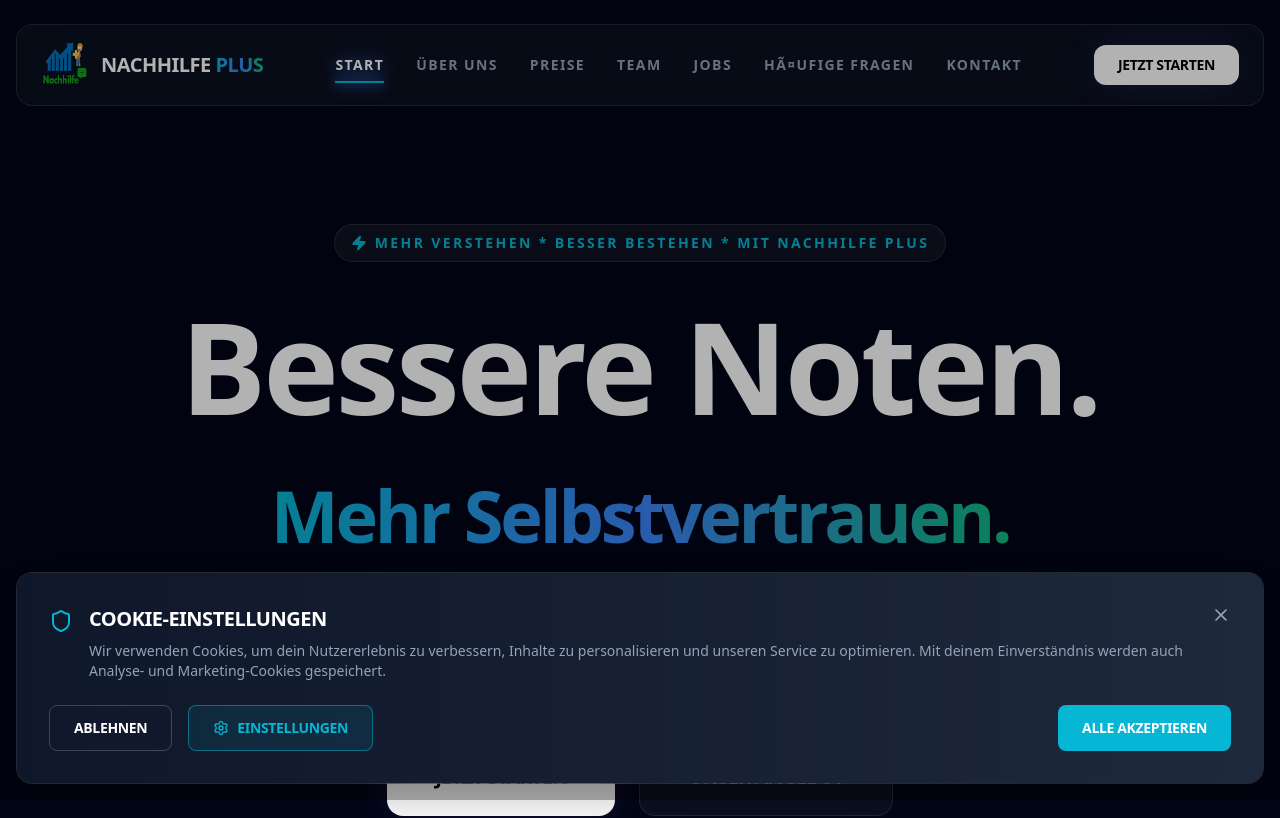
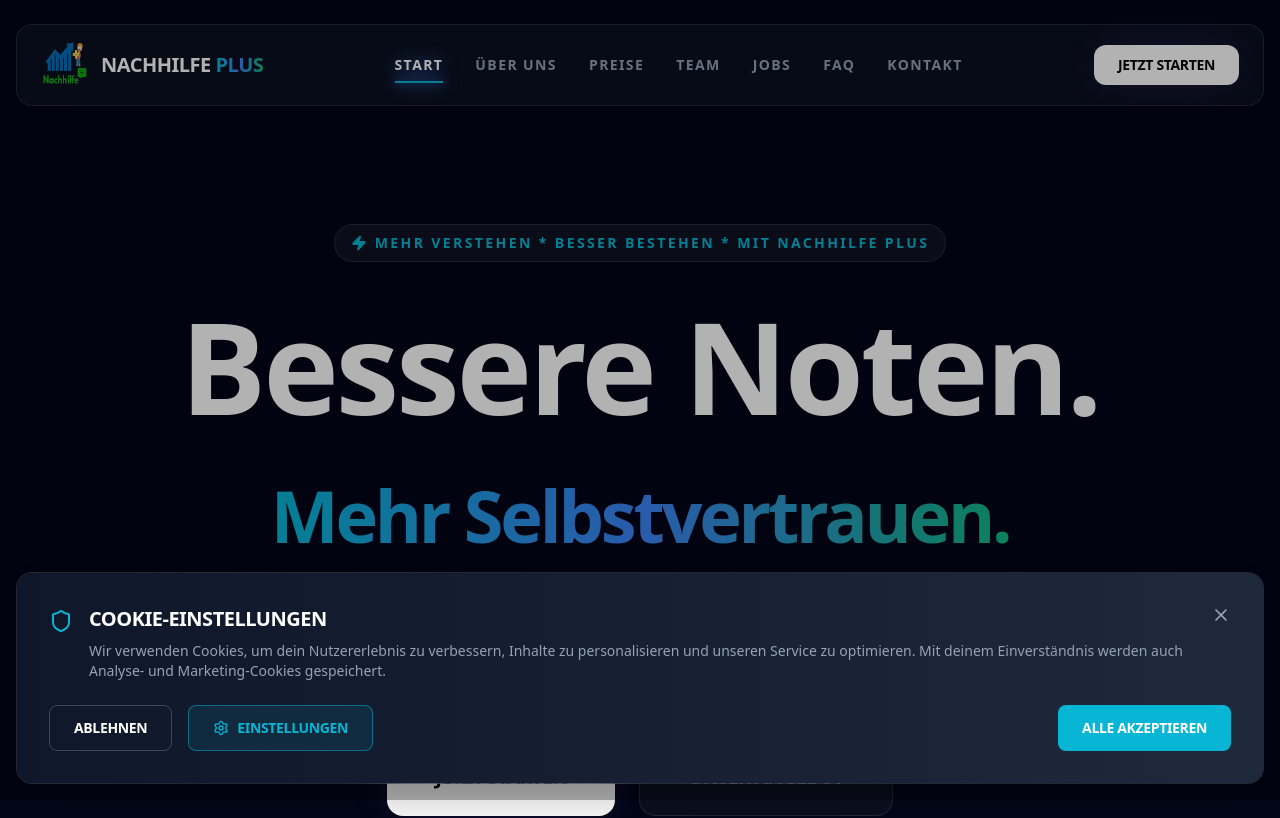
Before and after one commit to Amazigh-DZ/nachhilfeplus, a React (Vite) app: page / in a window 1280 px wide. Shown: the top 818 px of the page. Built offline with nearby package versions, Linux system fonts and the light colour scheme.

Commit message:
Rename FAQ navigation label

```diff
--- a/src/App.tsx
+++ b/src/App.tsx
@@ -87,7 +87,7 @@ const Navbar = () => {
     { id: 'offers', label: 'Preise' },
     { id: 'team', label: 'Team' },
     { id: 'jobs', label: 'Jobs' },
-    { id: 'faq', label: 'HÃ¤ufige Fragen' },
+    { id: 'faq', label: 'FAQ' },
     { id: 'contact', label: 'Kontakt' },
   ];
 
```
